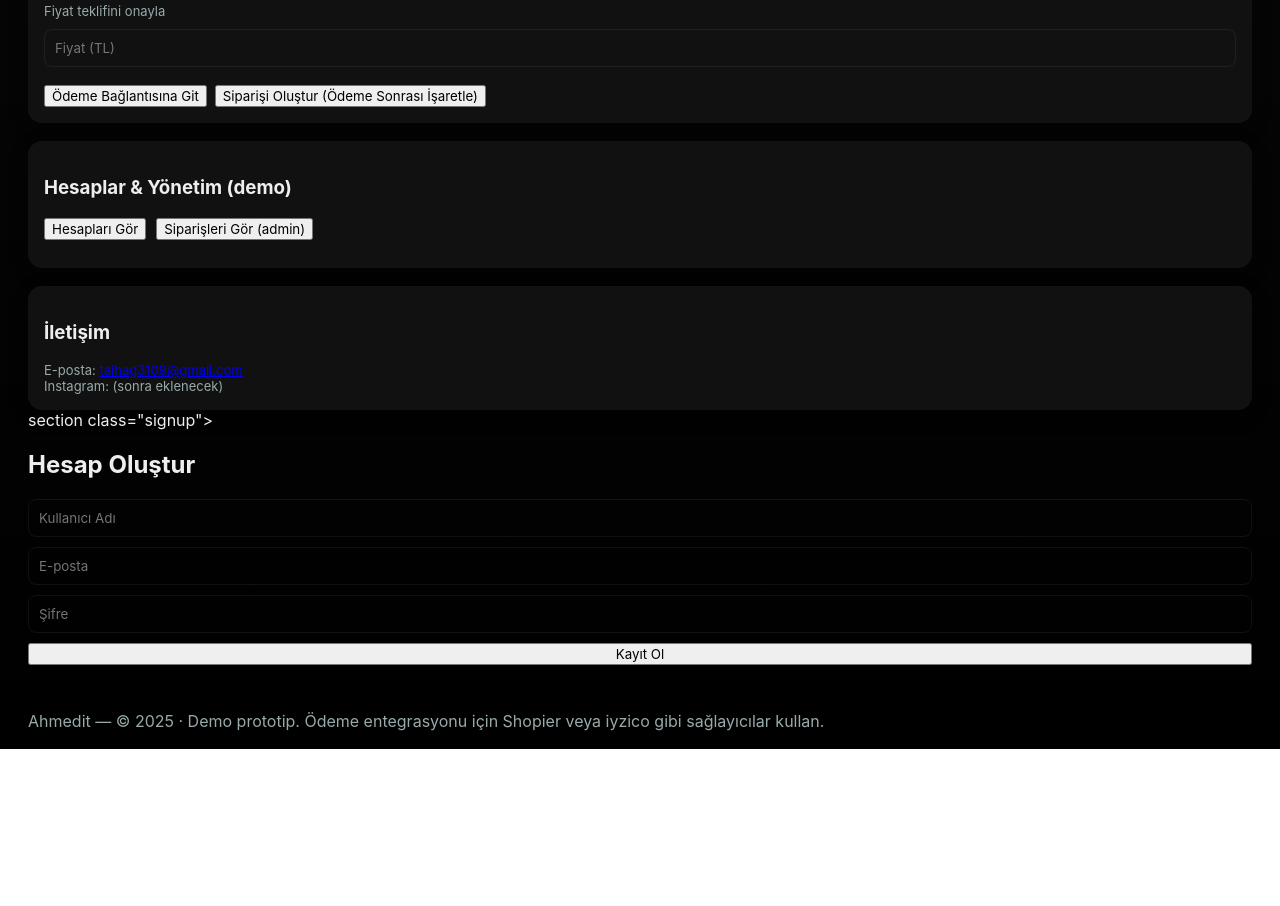
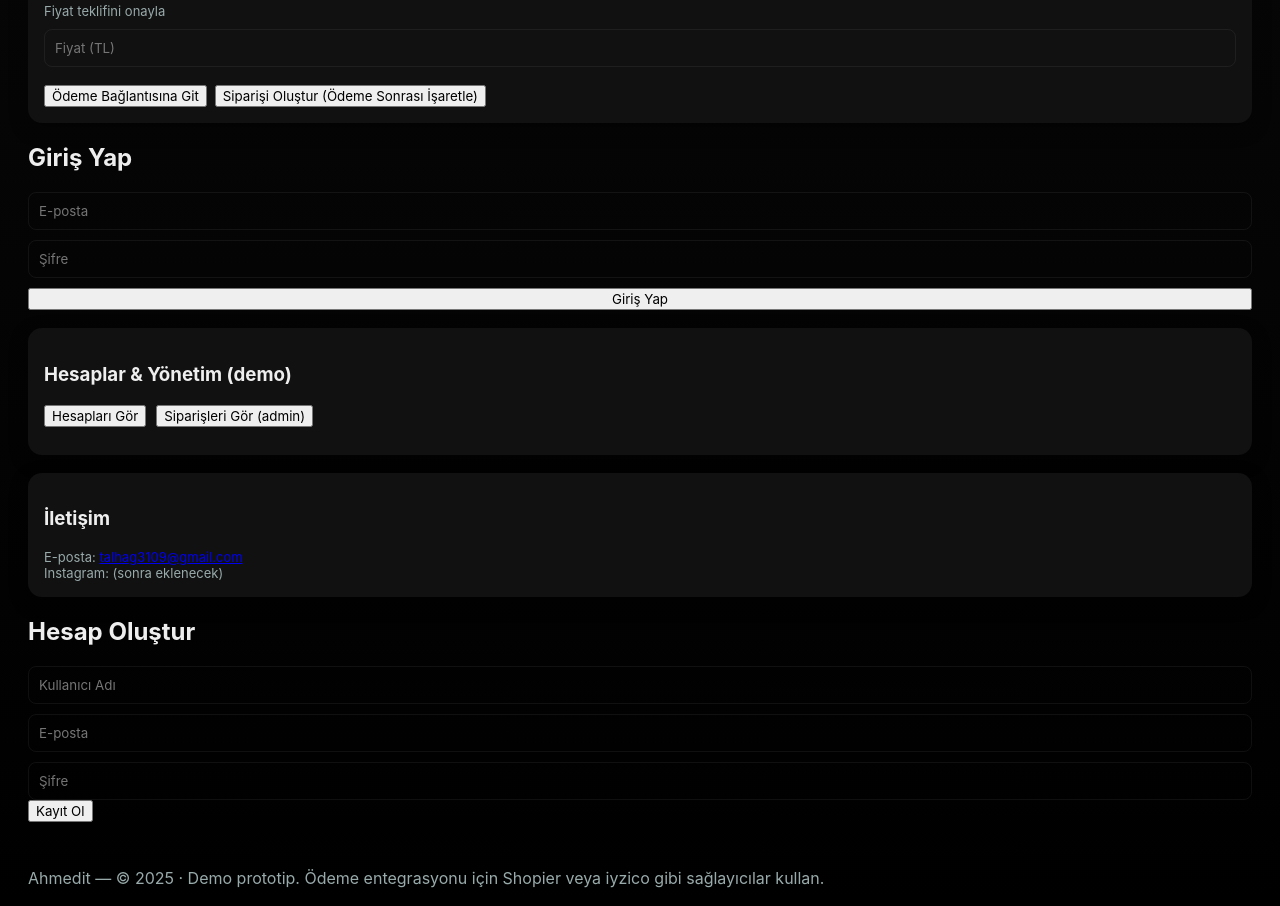
Before and after one commit to talhag3105-jpg/ahmedit1, a plain HTML site: page index.html in a window 1280 px wide. Shown: the part 835-1741 px from the top of the page. Before the commit the page ends 1584 px from the top, so only its background shows below. Drawn offline with Linux system fonts and the light colour scheme.

Commit message:
Add login and signup sections to index.html

```diff
--- a/index.html
+++ b/index.html
@@ -111,7 +111,14 @@
         </form>
       </div>
     </section>
-
+<section class="login">
+  <h2>Giriş Yap</h2>
+  <form id="loginForm">
+    <input type="email" placeholder="E-posta" required>
+    <input type="password" placeholder="Şifre" required>
+    <button type="submit">Giriş Yap</button>
+  </form>
+</section>
     <section id="account" style="margin-top:18px">
       <div class="card">
         <h3>Hesaplar & Yönetim (demo)</h3>
@@ -129,14 +136,15 @@
         <div class="small">E-posta: <a href="mailto:talhag3109@gmail.com">talhag3109@gmail.com</a></div>
         <div class="small">Instagram: (sonra eklenecek)</div>
       </div>
-    </section>
-   section class="signup">
-    <h2>Hesap Oluştur</h2>
-    <form id="signupForm">
-      <input type="text" placeholder="Kullanıcı Adı" required>
-      <input type="email" placeholder="E-posta" required>
-      <input type="password" placeholder="Şifre" required>
-      <button type="submit">Kayıt Ol</button>
+   <section class="signup">
+  <h2>Hesap Oluştur</h2>
+  <form id="signupForm">
+    <input type="text" placeholder="Kullanıcı Adı" required>
+    <input type="email" placeholder="E-posta" required>
+    <input type="password" placeholder="Şifre" required>
+</form> <button type="submit">Kayıt Ol</button>
+</section>
+</section>
     </form>
   </section>
   </main>
```
